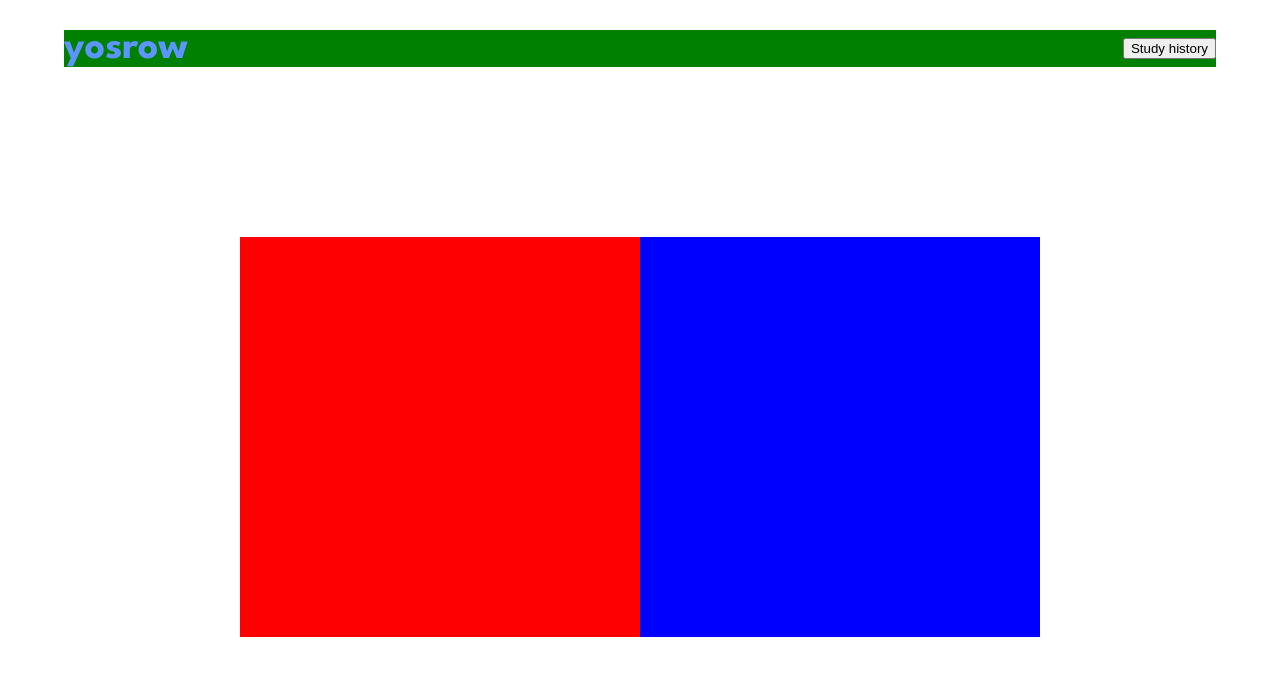
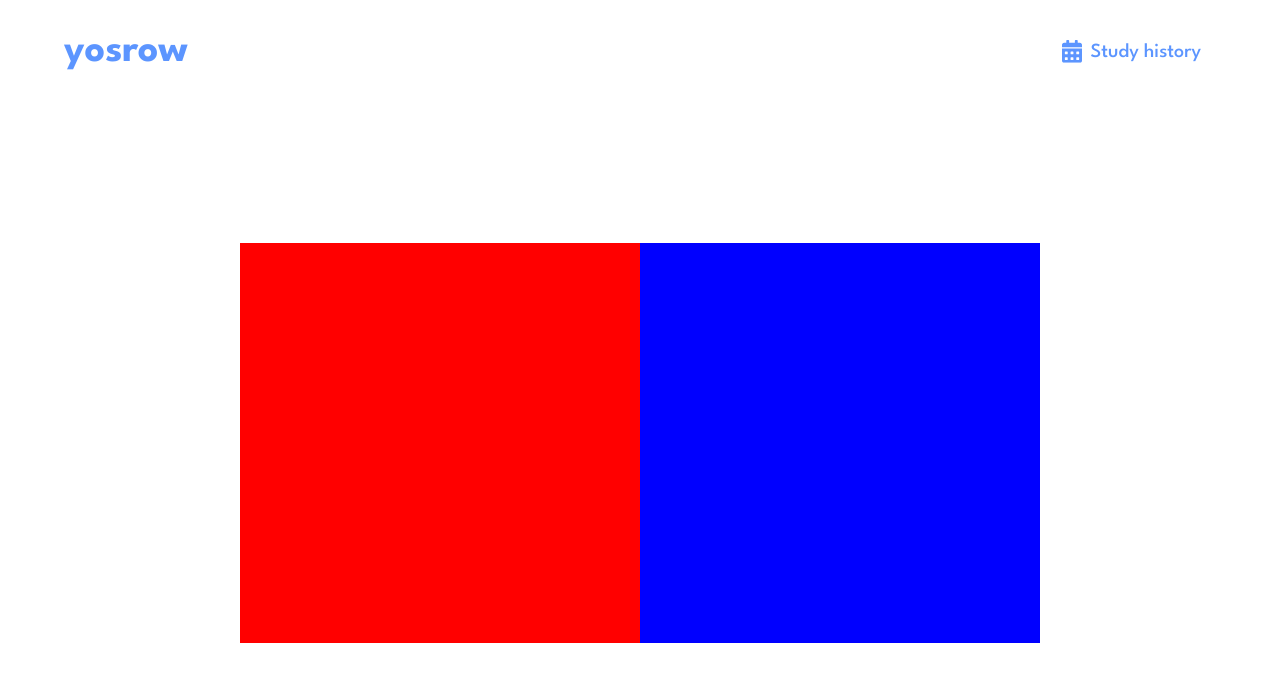
Before and after one commit to RemiBarthe/yosrow, a Vue app: page / in a window 1280 px wide. Shown: the top 682 px of the page. Built offline with nearby package versions, Linux system fonts and the light colour scheme.

Commit message:
HeaderBar component style

```diff
--- a/src/components/HeaderBar.vue
+++ b/src/components/HeaderBar.vue
@@ -2,7 +2,10 @@
   <div class="header">
     <h1 class="spartan-font-bold text-xl">yosrow</h1>
 
-    <button>Study history</button>
+    <button class="spartan-font text-base">
+      <img alt="picto calendar" src="@/assets/images/calendar.svg" />Study
+      history
+    </button>
   </div>
 </template>
 
@@ -19,11 +22,32 @@ export default defineComponent({
   display: flex;
   align-items: center;
   justify-content: space-between;
-  background-color: green;
   color: $cornflower;
+  user-select: none;
 
   h1 {
     margin: 0;
   }
+
+  button {
+    cursor: pointer;
+    background-color: transparent;
+    border: none;
+    color: $cornflower;
+    display: flex;
+    align-items: center;
+    padding: 10px 15px;
+    border-radius: 50px;
+    transition: 0.15s ease-in-out;
+
+    img {
+      width: 20px;
+      margin-right: 8px;
+    }
+
+    &:hover {
+      background-color: $uranian;
+    }
+  }
 }
 </style>
```
Also changed, not shown: src/assets/images/calendar.svg (added).
